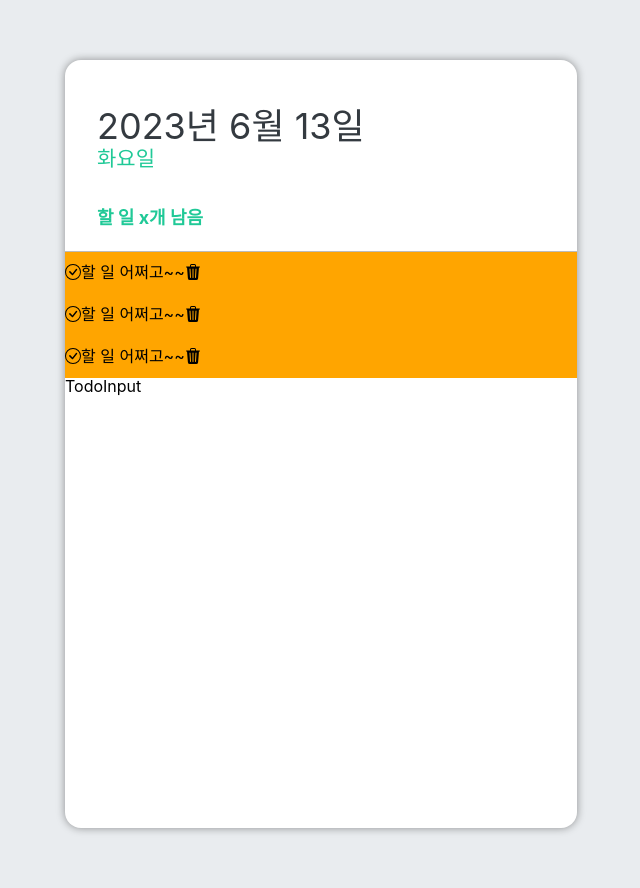
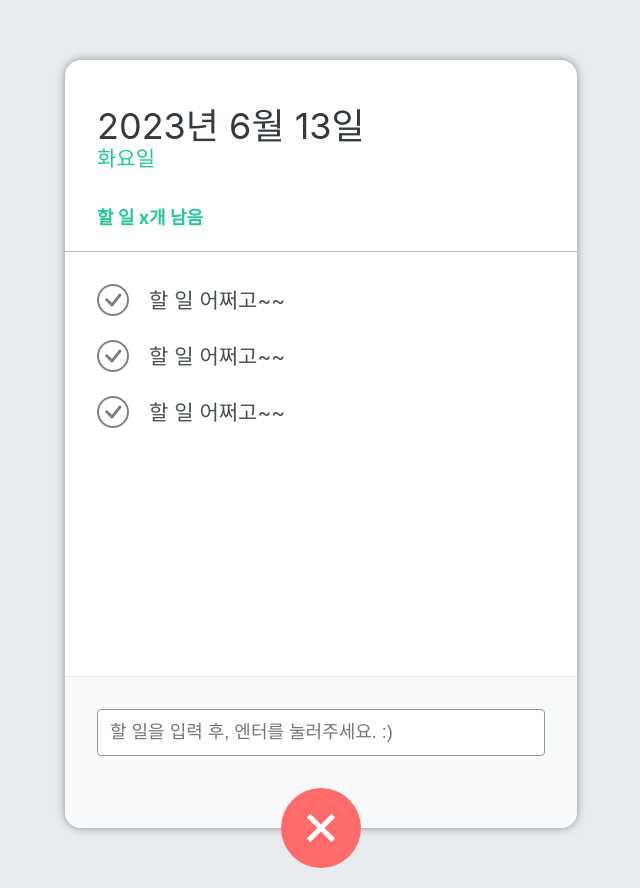
Before and after one commit to Jane0628/react-todo-app, a React (Create React App) app: page / in a window 1280 px wide. Shown: the whole page, without its empty margins (319-959 px from the left). Built offline with nearby package versions, Linux system fonts and the light colour scheme.

Commit message:
23.06.13 design finished

```diff
--- a/src/components/TodoInput.js
+++ b/src/components/TodoInput.js
@@ -1,9 +1,21 @@
 import React from 'react'
+import './scss/TodoInput.scss';
+import { MdAdd } from 'react-icons/md'
 
 const TodoInput = () => {
   return (
-    <div>TodoInput</div>
-  )
+    <>
+      <div className="form-wrapper">
+        <form className='insert-form'>
+          <input type="text" placeholder='할 일을 입력 후, 엔터를 눌러주세요. :)' />
+        </form>
+      </div>
+
+      <button className='insert-btn open'>
+        <MdAdd />
+      </button>
+    </>
+  );
 }
 
-export default TodoInput
+export default TodoInput;
--- a/src/components/TodoMain.js
+++ b/src/components/TodoMain.js
@@ -1,5 +1,6 @@
 import React from 'react'
 import TodoItem from './TodoItem';
+import './scss/TodoMain.scss';
 
 const TodoMain = () => {
   return (
--- a/src/components/TodoTemplate.js
+++ b/src/components/TodoTemplate.js
@@ -6,7 +6,7 @@
 
 const TodoTemplate = () => {
   return (
-    <div className='TodoTemplate d-flex flex-column'>
+    <div className='TodoTemplate'>
       <TodoHeader />
       <TodoMain />
       <TodoInput />
--- /dev/null
+++ b/src/components/scss/TodoInput.scss
@@ -0,0 +1,68 @@
+.form-wrapper {
+  width: 100%;
+
+  .insert-form {
+    background-color: #f8f9fa;
+    padding: 32px 32px 72px;
+    border-bottom-left-radius: 16px;
+    border-bottom-right-radius: 16px;
+    border-top: 1px solid #e9ecef;
+
+    input {
+      padding: 12px;
+      border-radius: 4px;
+      border: 1px solid #94989b;
+      width: 100%;
+      outline: none;
+      font-size: 18px;
+      box-sizing: border-box;
+    }
+  }
+}
+
+.insert-btn {
+  background-color: #38d9a9;
+
+  width: 80px;
+  height: 80px;
+  border-radius: 50%;
+
+  font-size: 60px;
+  z-index: 5;
+  cursor: pointer;
+
+  position: absolute;
+  left: 50%;
+  bottom: 0;
+  transform: translate(-50%, 50%);
+
+  display: flex;
+  justify-content: center;
+  align-items: center;
+
+  color: white;
+  border: none;
+
+  transition: 0.2s ease-in-out;
+
+  &:hover {
+    background-color: #63e6be;
+  }
+
+  &:active {
+    background-color: #20c997;
+  }
+
+  &.open {
+    background-color: #ff6b6b;
+    transform: translate(-50%, 50%) rotate(45deg);
+
+    &:hover {
+      background-color: #ff8787;
+    }
+
+    &:active {
+      background-color: #ff5252;
+    }
+  }
+}
--- a/src/components/scss/TodoItem.scss
+++ b/src/components/scss/TodoItem.scss
@@ -1,5 +1,58 @@
+@mixin content-center {
+  display: flex;
+  justify-content: center;
+  align-items: center;
+}
+
 .todo-list-item {
   display: flex;
+  align-items: center;
   padding: 12px 0;
-  background-color: orange;
+
+  &:hover .remove {
+    opacity: 1;
+  }
+
+  .check-circle {
+    color: gray;
+    font-size: 32px;
+    margin-right: 20px;
+    cursor: pointer;
+
+    @include content-center();
+
+    &.active {
+      color: #38d9a9;
+    }
+
+    &:hover {
+      opacity: 0.6;
+    }
+  }
+
+  .text {
+    font-size: 21px;
+    color: #495057;
+    flex: 1;
+
+    &.finish {
+      color: #919396;
+      text-decoration: line-through;
+    }
+  }
+
+  .remove {
+    font-size: 25px;
+    cursor: pointer;
+    color: #f51b4f;
+    transition: 0.2s ease-in-out;
+
+    @include content-center();
+
+    opacity: 0;
+
+    &:hover svg {
+      opacity: 0.6;
+    }
+  }
 }
--- a/src/components/scss/TodoTemplate.scss
+++ b/src/components/scss/TodoTemplate.scss
@@ -9,4 +9,7 @@
 
   // 페이지 중앙 정렬
   margin: 60px auto;
+
+  display: flex;
+  flex-direction: column;
 }
```
